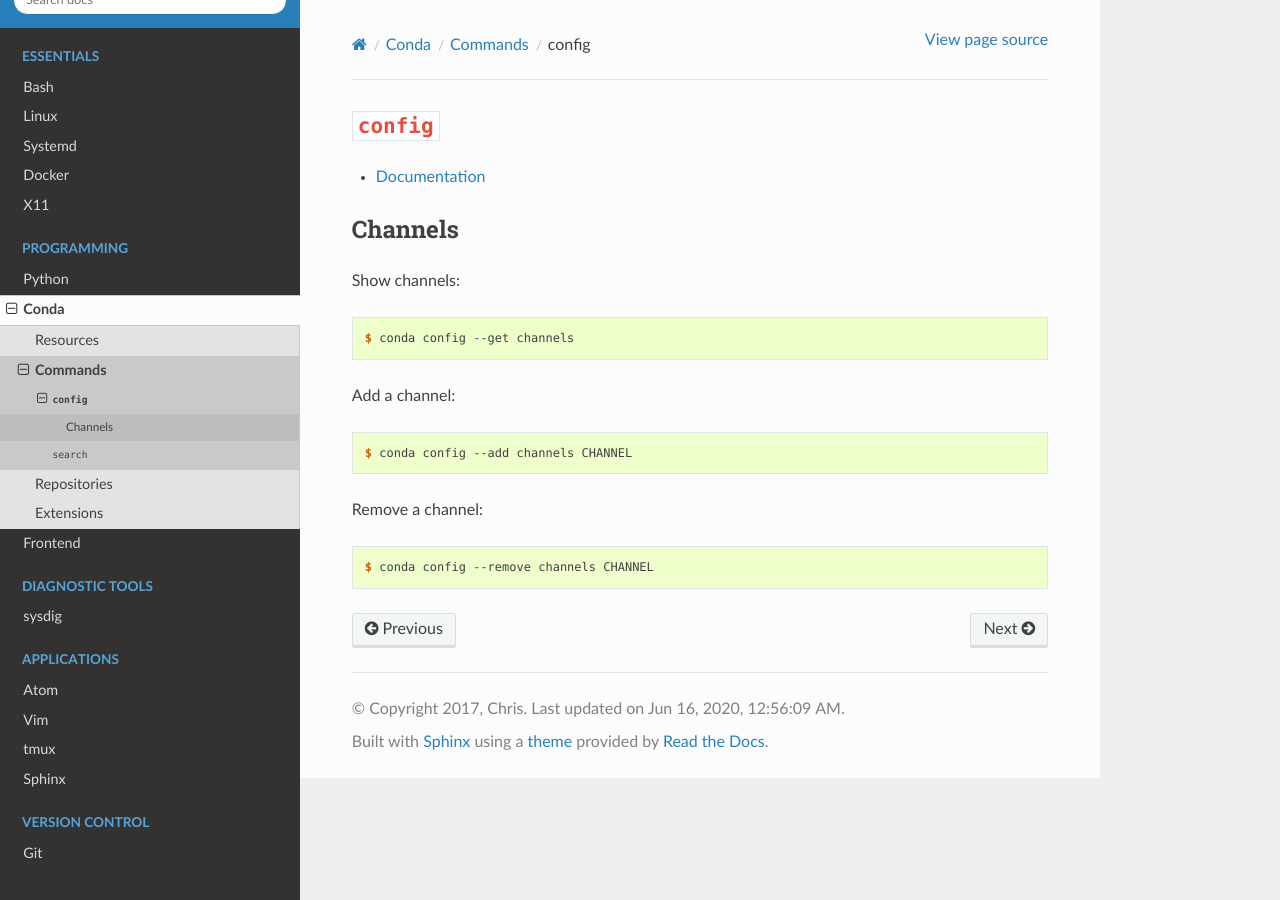
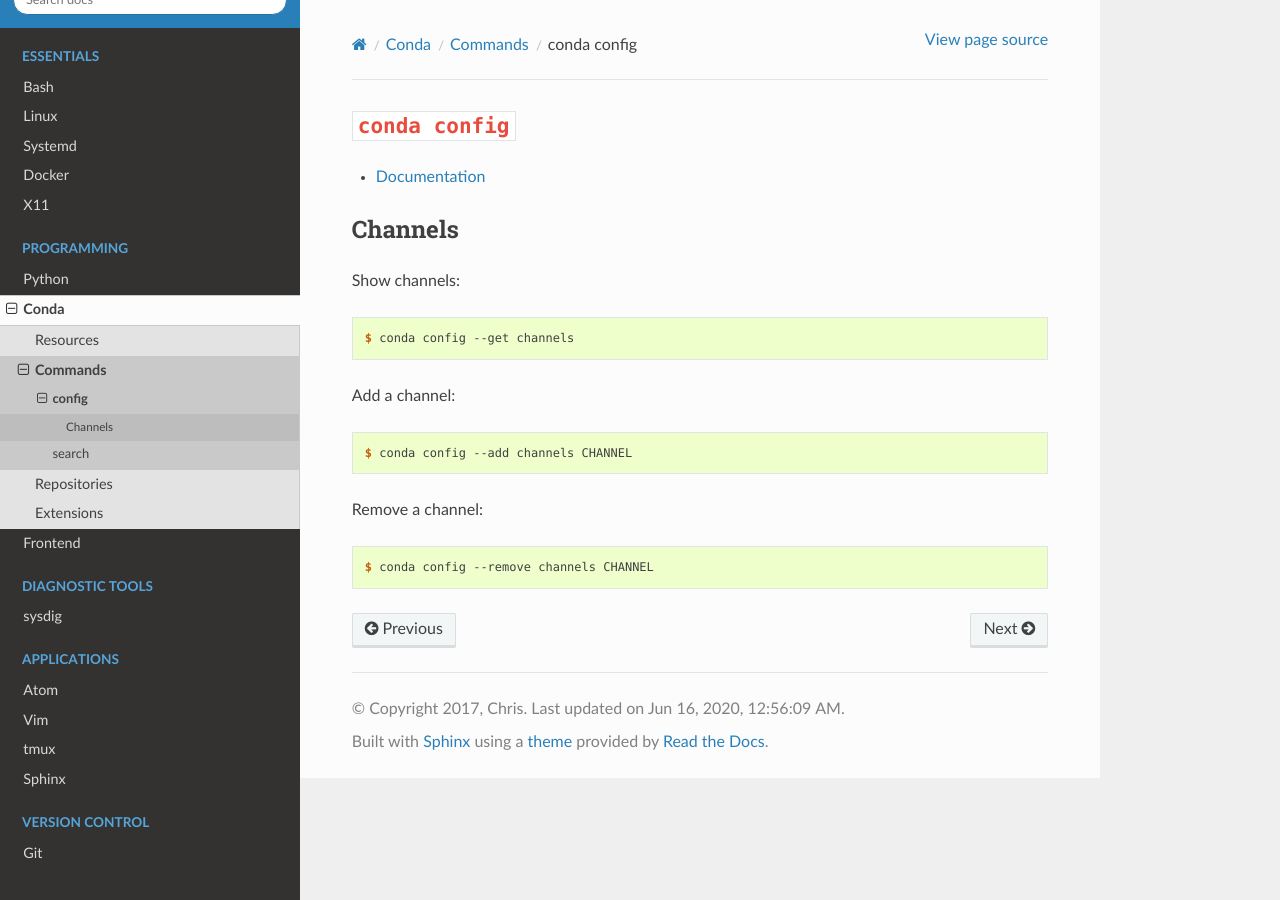
Before and after one commit to heterotopian/technotes, a Sphinx documentation site: the page built from source/conda/command/config.rst, in a window 1280 px wide. Built offline with Sphinx 7.4.7 and the Read the Docs theme 2.0.0, drawn with Linux system fonts in a browser that asks for light colours.

Commit message:
Prefix with `conda`

```diff
--- a/source/conda/command.rst
+++ b/source/conda/command.rst
@@ -7,4 +7,5 @@ Commands
     :maxdepth: 1
     :glob:
 
-    command/*
+    config <command/config>
+    search <command/search>
--- a/source/conda/command/config.rst
+++ b/source/conda/command/config.rst
@@ -1,7 +1,7 @@
 
-==========
-``config``
-==========
+================
+``conda config``
+================
 
 .. highlight:: console
 
--- a/source/conda/command/search.rst
+++ b/source/conda/command/search.rst
@@ -1,7 +1,7 @@
 
-==========
-``search``
-==========
+================
+``conda search``
+================
 
 .. highlight:: console
 
```
